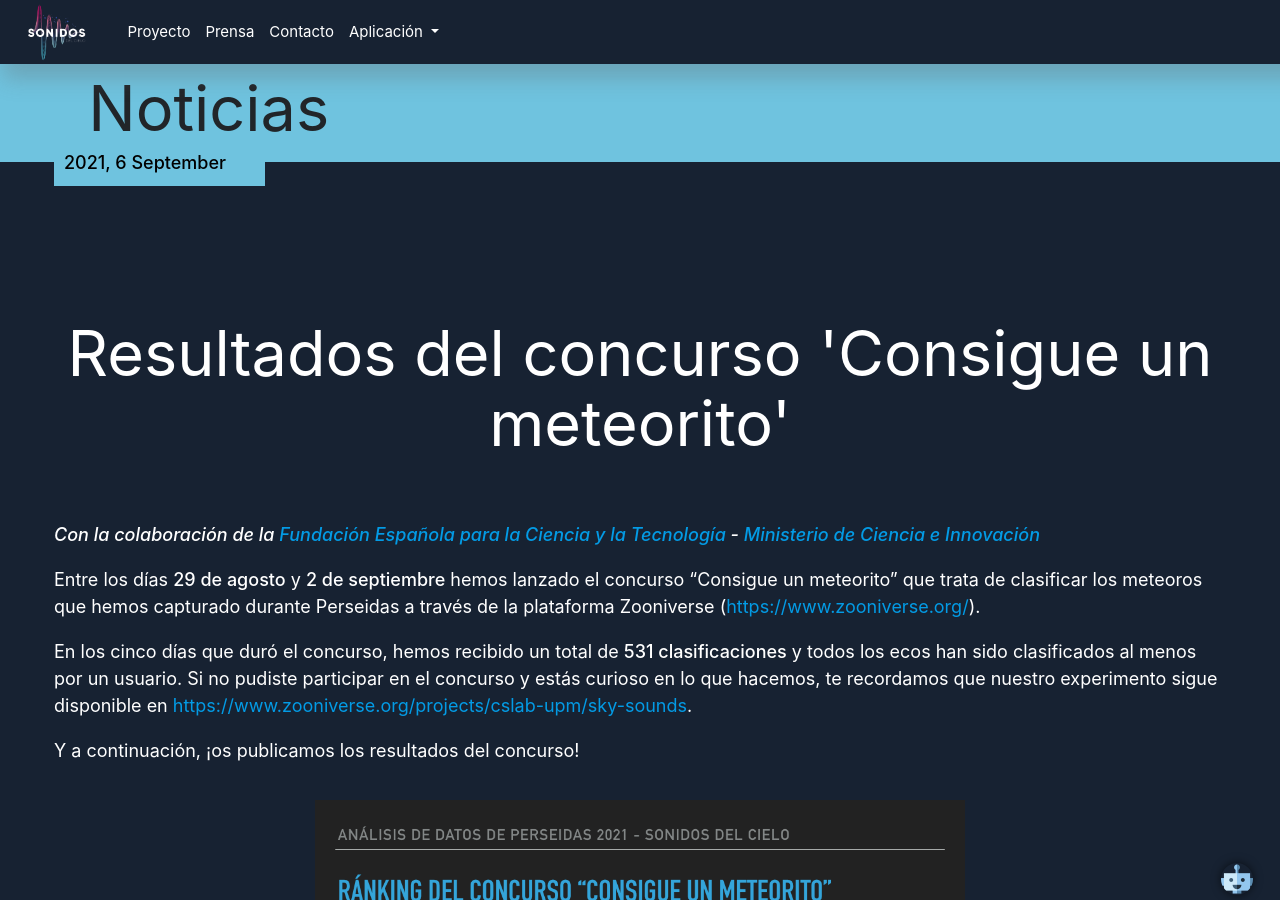
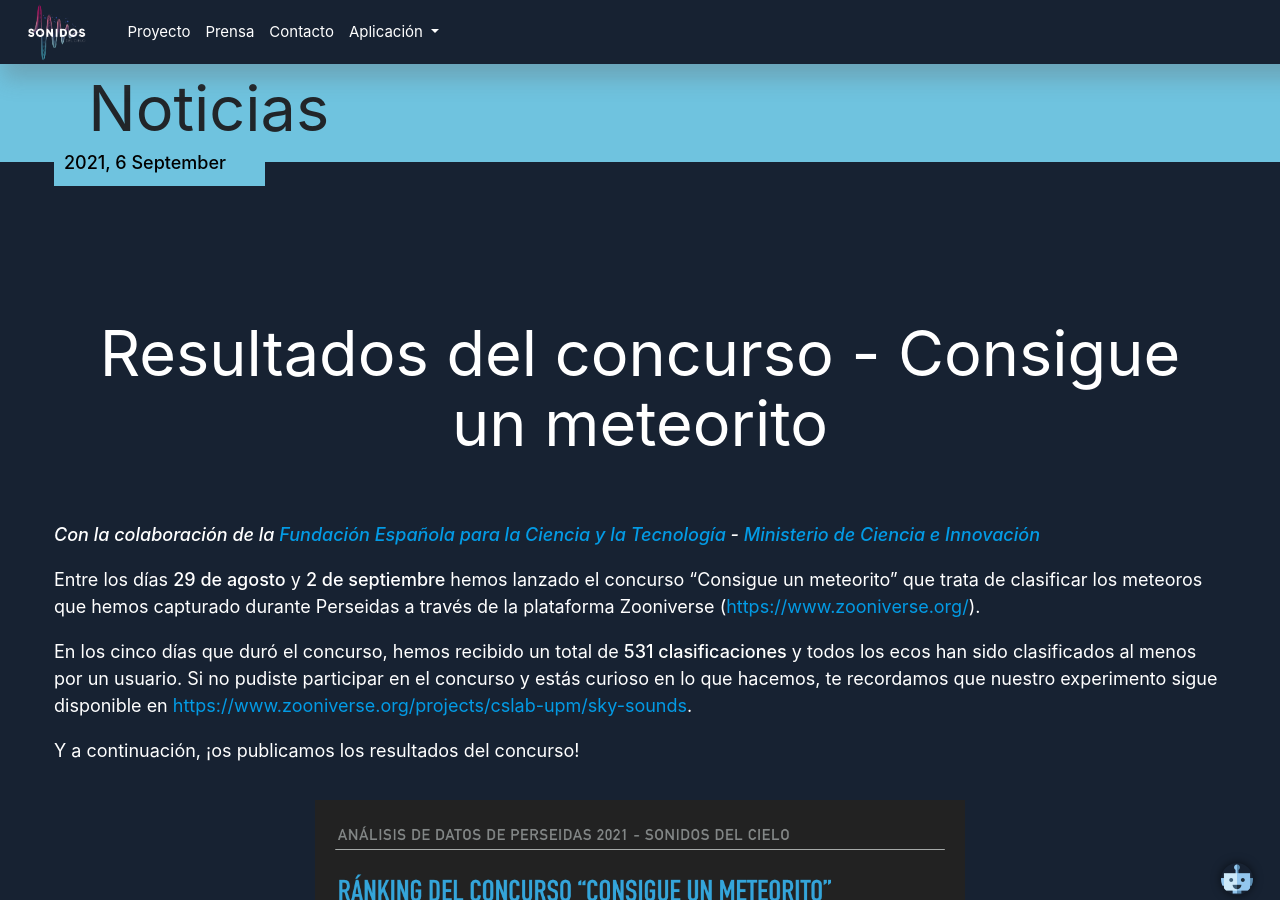
Before and after one commit to cslab-upm/sonidosdelcielo, a Jekyll site: the page built from _prensa/1-2021-09-06-resultados-concurso.md, in a window 1280 px wide and 900 px high. Built offline with Jekyll 4.4.1, drawn with Linux system fonts in a browser that asks for light colours; nearby versions of some CDN libraries.

```diff
--- a/_prensa/1-2021-09-06-resultados-concurso.md
+++ b/_prensa/1-2021-09-06-resultados-concurso.md
@@ -1,5 +1,5 @@
 ---
-title: "Resultados del concurso 'Consigue un meteorito'"
+title: "Resultados del concurso - Consigue un meteorito"
 image:
   thumbnail: docs/images/prensa/resultados_concurso.png
   caption: ""
```
